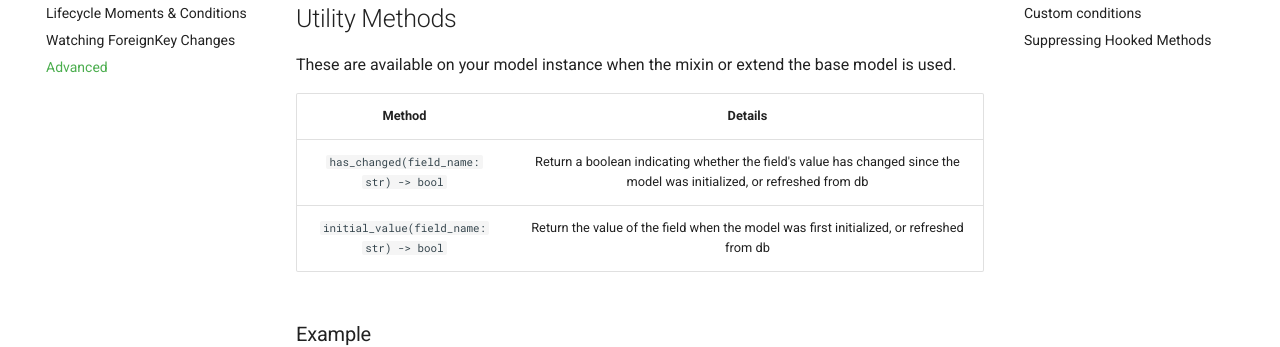
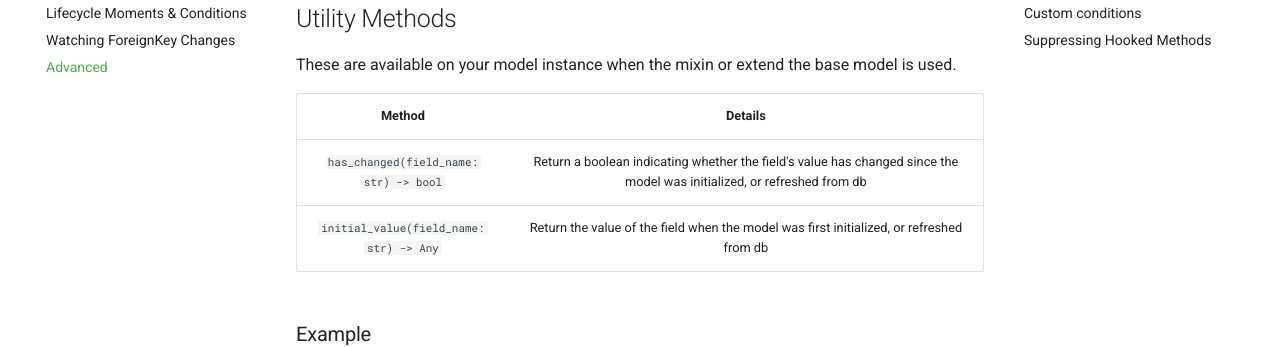
Before and after one commit to rsinger86/django-lifecycle, an MkDocs documentation site: the page built from docs/advanced.md, in a window 1280 px wide and 900 px high. Shown: the part 179-526 px from the top of the window. Built offline with MkDocs 1.6.1 and Material for MkDocs 9.7.7, drawn with Linux system fonts in a browser that asks for light colours; comment, search, counter and statistics services are not loaded.

Commit message:
docs: Update return type hint in utility methods documentation

```diff
--- a/docs/advanced.md
+++ b/docs/advanced.md
@@ -7,7 +7,7 @@ These are available on your model instance when the mixin or extend the base mod
 |                  Method                  |                                                         Details                                                         |
 |:----------------------------------------:|:-----------------------------------------------------------------------------------------------------------------------:|
 |  `has_changed(field_name: str) -> bool`  | Return a boolean indicating whether the field's value has changed since the model was initialized, or refreshed from db |
-| `initial_value(field_name: str) -> bool` |                Return the value of the field when the model was first initialized, or refreshed from db                 |
+| `initial_value(field_name: str) -> Any` |                Return the value of the field when the model was first initialized, or refreshed from db                 |
 
 ### Example
 You can use these methods for more advanced checks, for example:
```
